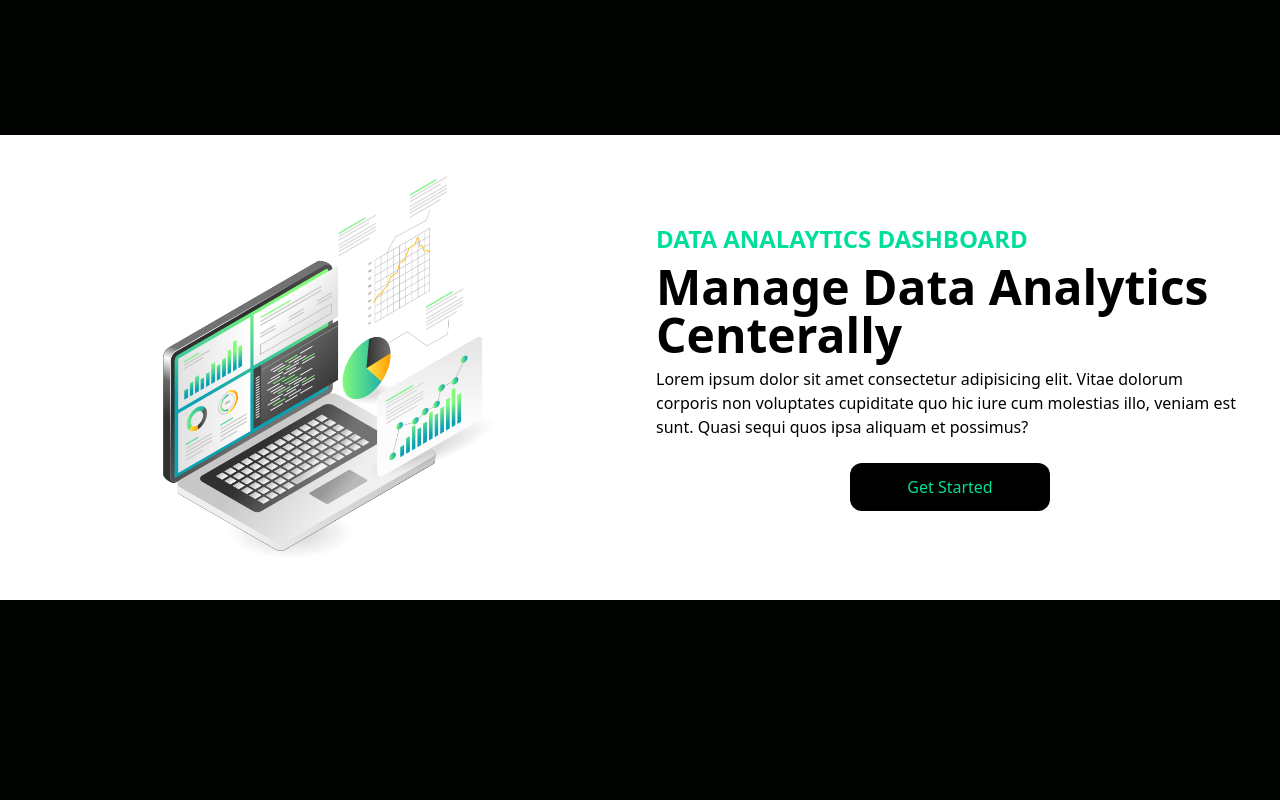
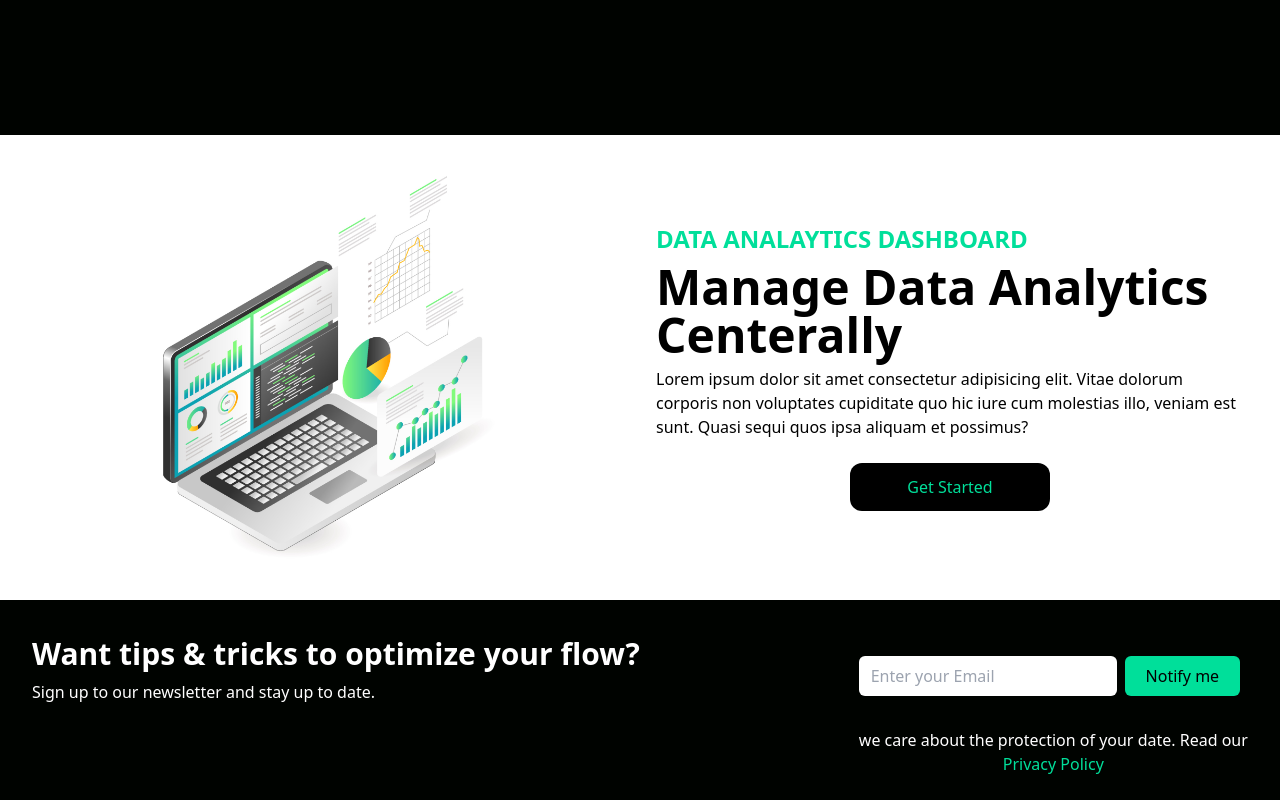
Before and after one commit to Daniel-Khojaste/finance-react, a React (Create React App) app: page / in a window 1280 px wide. Shown: the part 665-1465 px from the top of the page. Before the commit the page ends 1265 px from the top, so only its background shows below. Built offline with nearby package versions, Linux system fonts and the light colour scheme.

Commit message:
NewsLetter section

```diff
--- a/src/App.js
+++ b/src/App.js
@@ -1,13 +1,15 @@
 import Navbar from "./Components/Navbar";
 import Hero from "./Components/Hero";
 import Analytics from "./Components/Analytics";
+import NewsLetter from "./Components/NewsLetter";
 
 function App() {
   return (
     <div>
       <Navbar />
       <Hero />
-      <Analytics/>
+      <Analytics />
+      <NewsLetter />
     </div>
   );
 }
--- /dev/null
+++ b/src/Components/NewsLetter.jsx
@@ -0,0 +1,28 @@
+import React from "react";
+
+const NewsLetter = () =>{
+
+    return(
+        <div className="w-full my-6 text-white">
+            <div className=" max-w-[1240px] grid lg:grid-cols-3 mx-auto">
+                <div className="lg:col-span-2 p-3">
+                    <h2 className="font-bold text-2xl lg:text-3xl mb-2">Want tips & tricks to optimize your flow? </h2>
+                    <p>Sign up to our newsletter and stay up to date.</p>
+                </div>
+
+                <div>
+                <div className=" my-3 p-3 flex flex-col lg:flex-row justify-between items-center w-full">
+                    <input type="email" placeholder="Enter your Email" className="rounded-md px-3 py-2 w-full text-black"/>
+                    <button className="m-2 bg-[#00df9a] text-black w-[180px] h-[40px] rounded-md font-medium">Notify me</button>
+                </div>
+                <p className="px-3 text-center">we care about the protection of your date. Read our <a className="text-[#00df9a]" href="#">Privacy Policy</a></p>
+                </div>
+
+
+            </div>
+
+        </div>
+    )
+}
+
+export default NewsLetter
```
Also changed, not shown: 2 other files (tests, documents, lock files or other folders).
